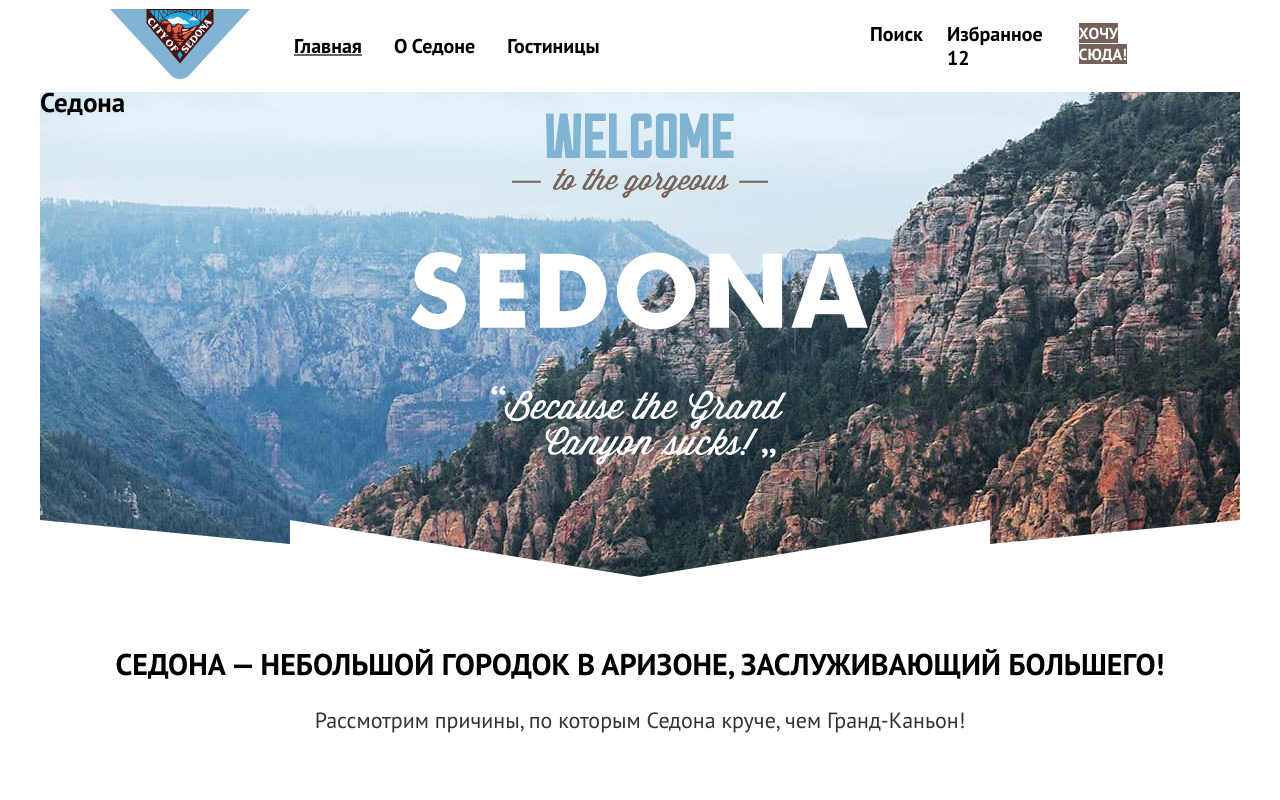
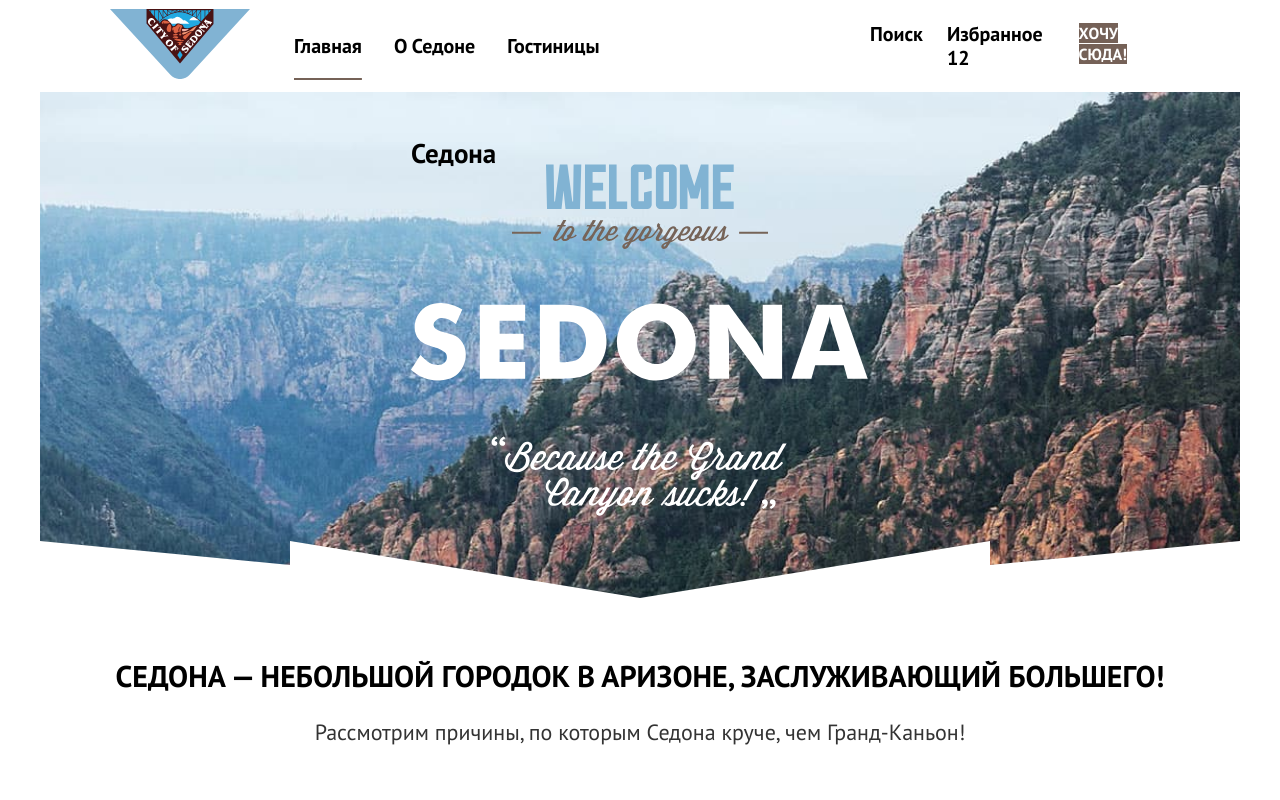
Before and after one commit to htmlacademy-htmlcss/2524397-sedona-40, a plain HTML site: page index.html in a window 1280 px wide. Shown: the top 800 px of the page. Drawn offline with Linux system fonts and the light colour scheme.

Commit message:
Add files via upload

```diff
--- a/styles/styles.css
+++ b/styles/styles.css
@@ -38,7 +38,22 @@ body {
   min-height: 100%;
 }
 
+/*
+.visually-hidden {
+  position: absolute;
+  width: 1px;
+  height: 1px;
+  margin: -1px;
+  border: 0;
+  padding: 0;
+  white-space: nowrap;
+  clip-path: inset(100%);
+  clip: rect(0 0 0 0);
+  overflow: hidden;
+} */
+
 /* HEADER */
+
 .main-nav {
   display: flex;
   width: 1060px;
@@ -59,8 +74,25 @@ body {
   list-style: none;
 }
 
-.navigation-item {
+.navigation-link {
+  display: block;
   padding: 20px 16px;
+  font-family: "PT Sans", sans-serif;
+  font-size: 20px;
+  font-weight: 700;
+  line-height: 24px;
+  text-align: center;
+  color: #000000;
+  background-color: #ffffff;
+  text-decoration: none;
+}
+
+.current-link {
+  text-decoration: underline;
+  text-decoration-color: #756257;
+  text-decoration-thickness: 2px;
+  text-underline-offset: 20px;
+  text-underline-position: under;
 }
 
 .navigation-user {
@@ -76,7 +108,6 @@ body {
   padding: 22px 12px;
 }
 
-.navigation-link,
 .navigation-user-link,
 .social-link {
   font-family: "PT Sans", sans-serif;
@@ -89,12 +120,6 @@ body {
   text-decoration: none;
 }
 
-.current-link {
-  text-decoration: underline;
-  text-decoration-color: #756257;
-  text-decoration-thickness: 2px;
-}
-
 .navigation-user-buttton {
   font-weight: 700;
   font-size: 16px;
@@ -105,6 +130,7 @@ body {
 }
 
 /* MAIN */
+
 .page-container {
   width: 1200px;
   margin: 0 auto;
@@ -120,8 +146,8 @@ body {
   background-position: bottom center, center center;
   background-size: 100% auto, cover;
   background-repeat: no-repeat, no-repeat;
-  height: 485px;
-  margin-bottom: 69px;
+  padding: 51px 371px 82px;
+  margin-bottom: 60px;
 }
 
 .hero-title {
@@ -324,6 +350,7 @@ body {
 }
 
 /* Footer */
+
 .page-footer-container {
   display: flex;
   justify-content: space-between;
@@ -474,6 +501,7 @@ body {
 .product-cards-list {
   display: flex;
   flex-wrap: wrap;
+  gap: 20px;
   width: 1060px;
   margin: 0 auto;
   margin-bottom: 40px;
@@ -589,16 +617,3 @@ body {
   line-height: 26px;
   color: #000000;
 }
-
-/* .visually-hidden {
-  position: absolute;
-  width: 1px;
-  height: 1px;
-  margin: -1px;
-  border: 0;
-  padding: 0;
-  white-space: nowrap;
-  clip-path: inset(100%);
-  clip: rect(0 0 0 0);
-  overflow: hidden;
-} */
```
